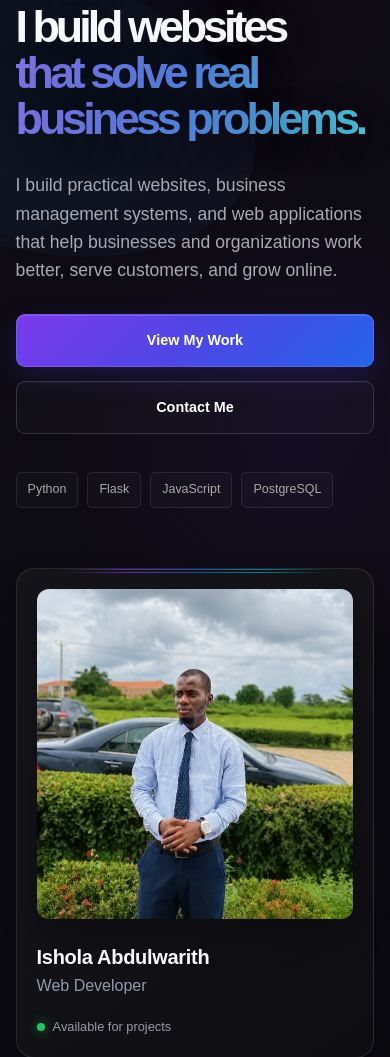
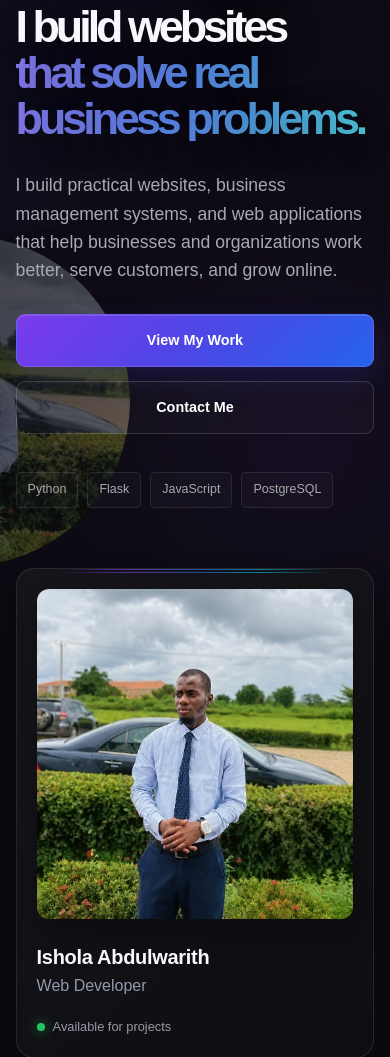
Before and after one commit to isholaabdulwarith2022-creator/my-portfolio, a Flask app: page / in a window 390 px wide. Shown: the part 210-1267 px from the top of the page. Run offline with Flask 3, Linux system fonts and the light colour scheme.

Commit message:
Add subtle profile watermark branding

```diff
--- a/static/css/style.css
+++ b/static/css/style.css
@@ -2091,4 +2091,34 @@ section > * {
         filter: blur(32px);
         opacity: 0.35;
     }
-}
+}/* PROFILE WATERMARK — SUBTLE BRANDING */
+.hero {
+    isolation: isolate;
+}
+.hero::after {
+    content: "";
+    position: absolute;
+    z-index: 0;
+    pointer-events: none;
+    width: min(620px, 58vw);
+    height: min(620px, 58vw);
+    right: -150px;
+    top: 50%;
+    transform: translateY(-50%);
+    background:
+        linear-gradient(135deg, rgba(9, 9, 11, 0.55), rgba(9, 9, 11, 0.08)),
+        url("../images/profile.jpg") center / cover no-repeat;
+    opacity: 0.055;
+    border-radius: 50%;
+    mix-blend-mode: screen;
+}
+@media (max-width: 768px) {
+    .hero::after {
+        width: 330px;
+        height: 330px;
+        right: -135px;
+        top: 42%;
+        opacity: 0.018;
+        mix-blend-mode: normal;
+    }
+}
```
